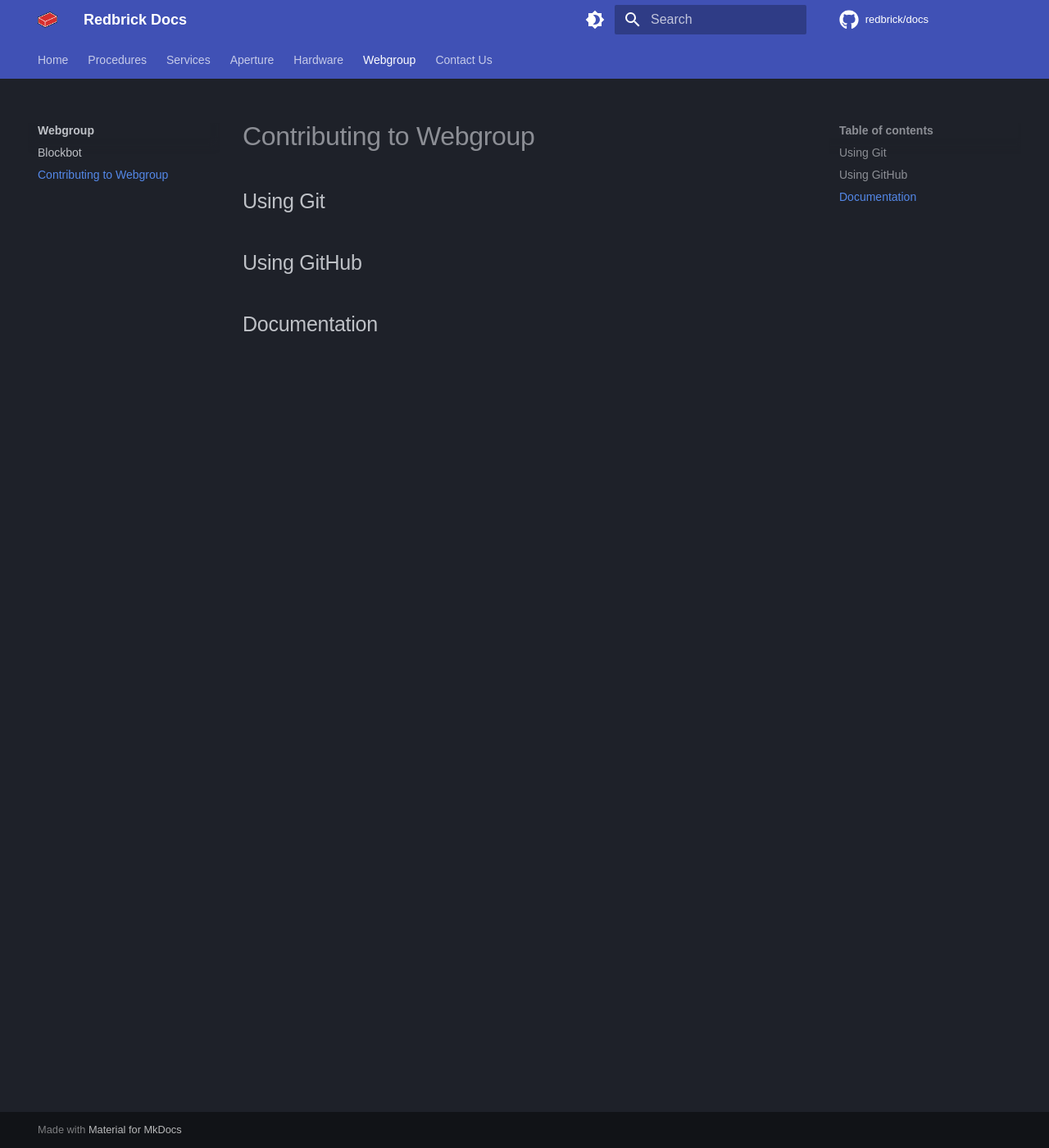
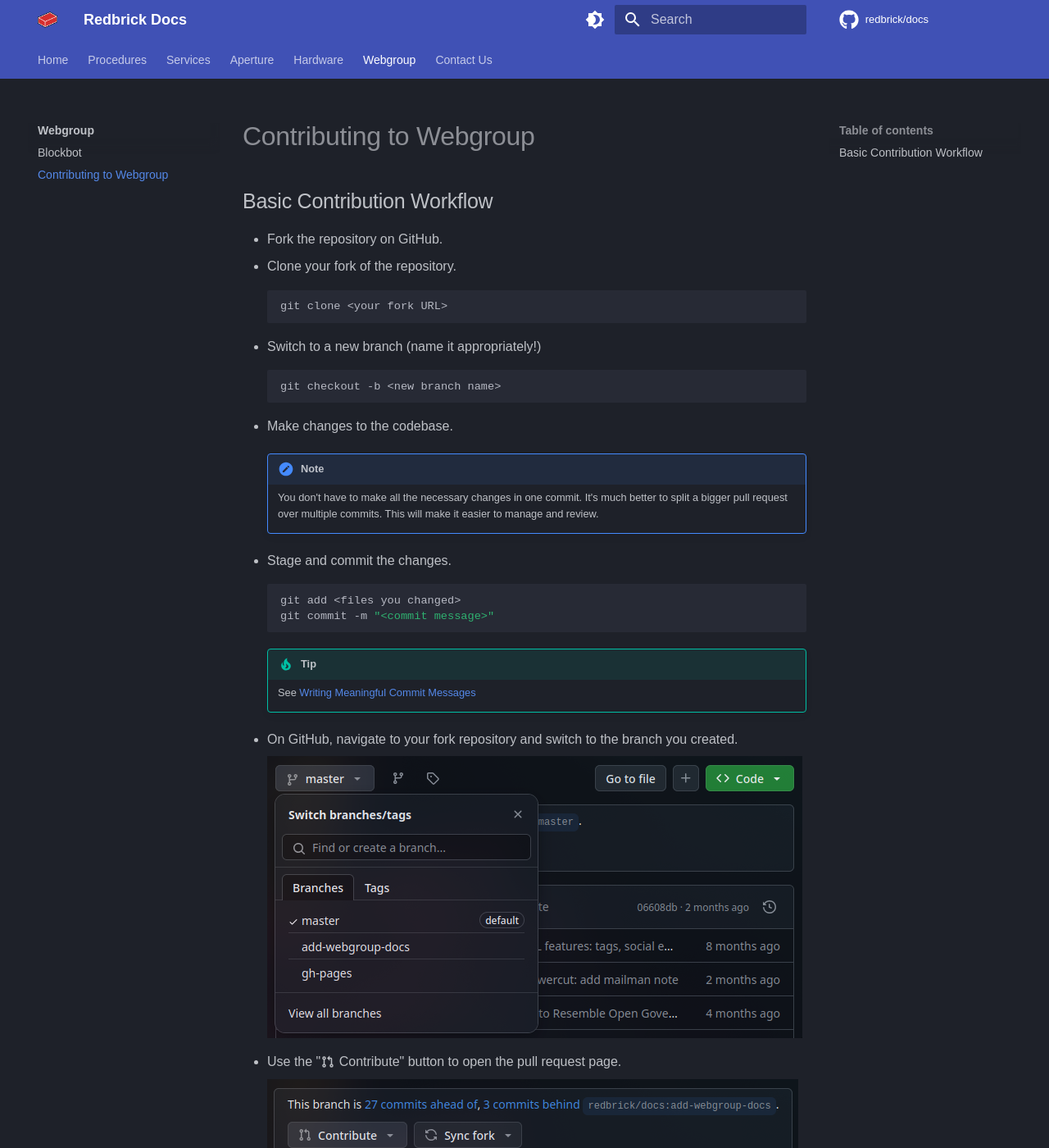
Before and after one commit to redbrick/docs, an MkDocs documentation site: the page built from docs/webgroup/contributing.md, in a window 1280 px wide and 1400 px high. Shown: the whole window at 82% size. Built offline with MkDocs 1.6.1 and Material for MkDocs 9.7.7, drawn with Linux system fonts in a browser that asks for light colours; some web fonts are replaced; comment, search, counter and statistics services are not loaded; some of the changed text lies outside the part shown.

Commit message:
Add webgroup contribution docs

````diff
--- a/docs/webgroup/contributing.md
+++ b/docs/webgroup/contributing.md
@@ -1,7 +1,46 @@
 # Contributing to Webgroup
 
-## Using Git
+## Basic Contribution Workflow
 
-## Using GitHub
+- Fork the repository on GitHub.
+- Clone your fork of the repository.
 
-## Documentation
+    ```bash
+    git clone <your fork URL>
+    ```
+
+- Switch to a new branch (name it appropriately!)
+
+    ```bash
+    git checkout -b <new branch name>
+    ```
+
+- Make changes to the codebase.
+
+    !!! note
+        You don't have to make all the necessary changes in one commit. It's much better to split a bigger pull request over multiple commits. This will make it easier to manage and review.
+
+- Stage and commit the changes.
+
+    ```bash
+    git add <files you changed>
+    git commit -m "<commit message>"
+    ```
+
+    !!! tip
+        See [Writing Meaningful Commit Messages](https://reflectoring.io/meaningful-commit-messages/)
+
+- On GitHub, navigate to your fork repository and switch to the branch you created.
+
+    ![Branches on GitHub](../res/branches.png)
+
+- Use the ":material-source-pull: Contribute" button to open the pull request page.
+
+    ![Contribution modal on GitHub](../res/contribute.png)
+
+- Fill in the title and description fields, then open a pull request. If you have not finished making all the necessary changes, then open a **draft** pull request instead.
+
+    ![Pull Request page on GitHub](../res/pull-request.png)
+
+    !!! tip
+        For bigger contributions, it's advisable to open a draft pull request when you begin development so other maintainers (e.g. other members of webgroup) can review your changes and provide feedback as you work.
--- a/mkdocs.yml
+++ b/mkdocs.yml
@@ -45,6 +45,9 @@ markdown_extensions:
   - pymdownx.tabbed
   - pymdownx.superfences
   - pymdownx.tilde
+  - pymdownx.emoji:
+      emoji_index: !!python/name:material.extensions.emoji.twemoji
+      emoji_generator: !!python/name:material.extensions.emoji.to_svg
 
 extra:
   github_org: https://github.com/redbrick
````
Also changed, not shown: docs/res/branches.png (added), docs/res/contribute.png (added), docs/res/pull-request.png (added).
